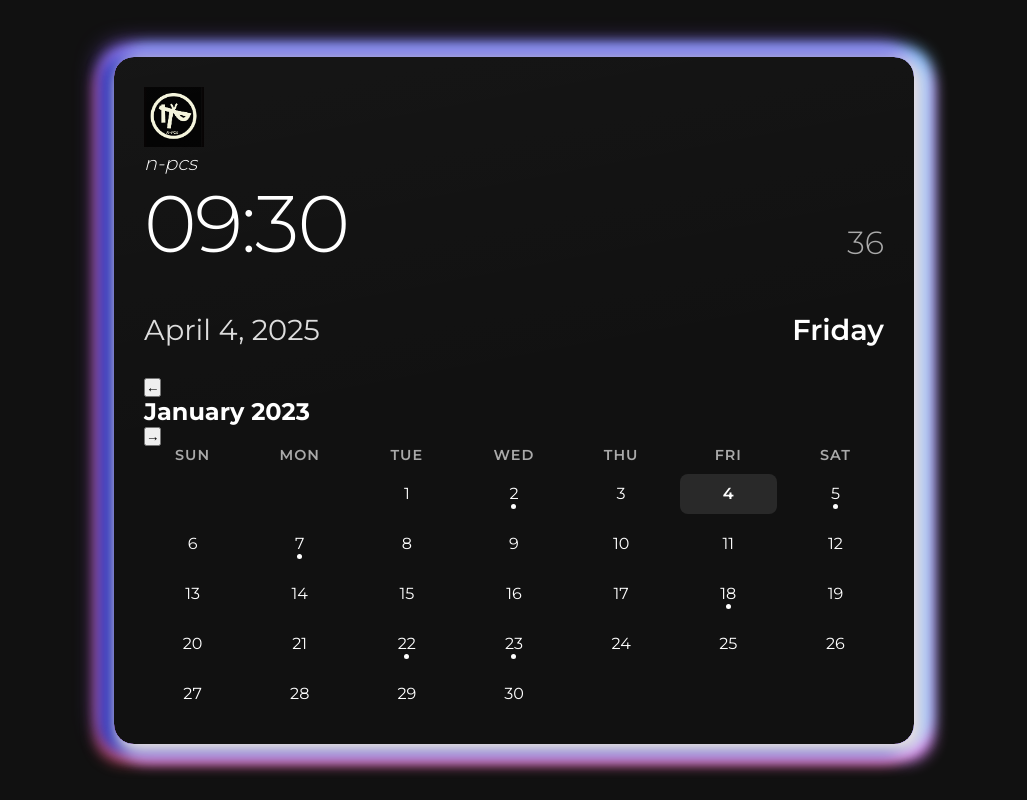
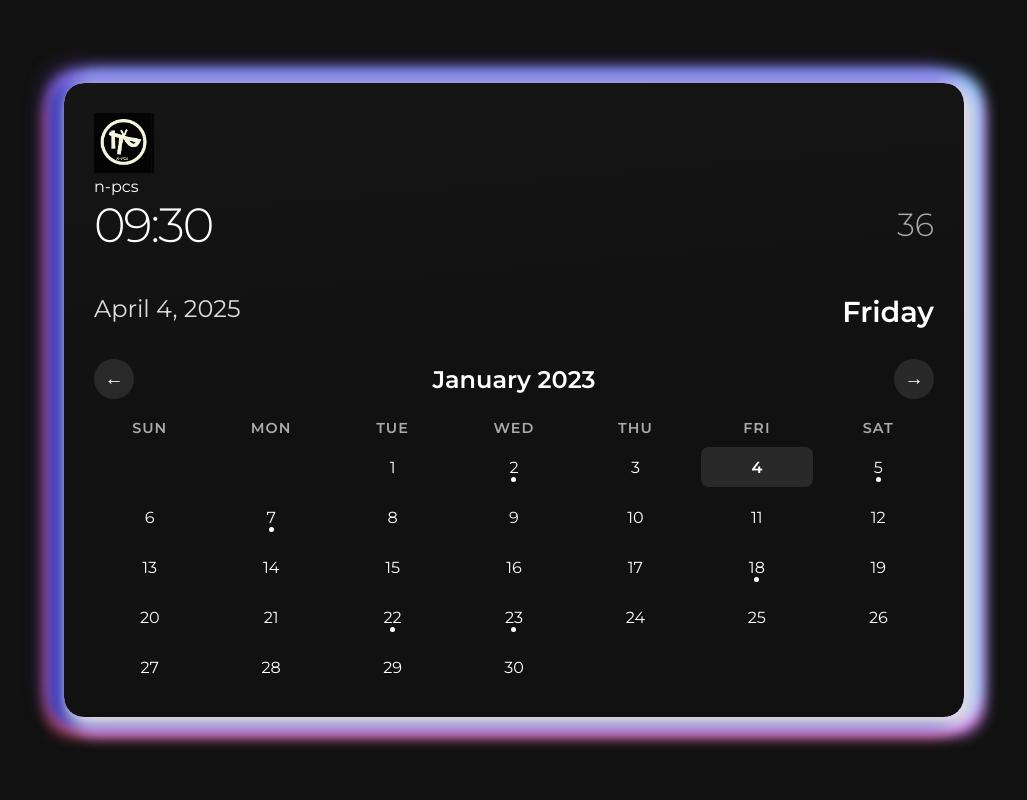
Before and after one commit to N-PCs/Clock-X-Calender, a plain HTML site: page index.html in a window 1280 px wide. Shown: the whole page, without its empty margins (126-1153 px from the left). Drawn offline with Linux system fonts and the light colour scheme.

Commit message:
Update style.css

```diff
--- a/style.css
+++ b/style.css
@@ -15,15 +15,17 @@ body {
     overflow: hidden;
 
 }
-p{
-    font-size: larger;
-    font-weight: 100;
-    font-style: italic;
 
+p1{
+    font-size: xx-large;
+    align-items: center;
+    justify-content: center;
+    padding: 150px 150px;
+    font-weight: bolder;
 }
 .container {
     width: 90%;
-    max-width: 800px;
+    max-width: 900px;
     background-color: #222;
     border-radius: 20px;
     padding: 30px;
@@ -62,7 +64,7 @@ p{
 }
 
 .time {
-    font-size: 5rem;
+    font-size: 3rem;
     font-weight: 300;
     letter-spacing: -2px;
 }
@@ -84,7 +86,7 @@ p{
 }
 
 .date {
-    font-size: 1.8rem;
+    font-size: 1.5rem;
     font-weight: 400;
     color: #ddd;
 }
@@ -179,3 +181,96 @@ p{
         font-size: 0.8rem;
     }
 }
+/* Previous styles remain the same, add these new styles at the bottom */
+
+.calendar-controls {
+    display: flex;
+    justify-content: space-between;
+    align-items: center;
+    margin-bottom: 20px;
+    position: relative;
+    z-index: 1;
+}
+
+.month-title {
+    font-size: 1.5rem;
+    font-weight: 600;
+    color: #fff;
+    margin: 0 15px;
+    text-align: center;
+    flex-grow: 1;
+}
+
+.month-nav {
+    background: rgba(255, 255, 255, 0.1);
+    border: none;
+    color: #fff;
+    width: 40px;
+    height: 40px;
+    border-radius: 50%;
+    font-size: 1.2rem;
+    cursor: pointer;
+    transition: all 0.3s ease;
+    display: flex;
+    align-items: center;
+    justify-content: center;
+}
+
+.month-nav:hover {
+    background: rgba(255, 255, 255, 0.2);
+    transform: scale(1.1);
+}
+
+.calendar-container {
+    position: relative;
+    min-height: 175px;
+    overflow: hidden;
+}
+
+.calendar {
+    transition: transform 0.5s ease, opacity 0.3s ease;
+}
+
+.calendar.slide-out-left {
+    transform: translateX(-100%);
+    opacity: 0;
+    position: absolute;
+    width: 100%;
+}
+
+.calendar.slide-out-right {
+    transform: translateX(100%);
+    opacity: 0;
+    position: absolute;
+    width: 100%;
+}
+
+.calendar.slide-in-left {
+    animation: slideInLeft 0.5s ease forwards;
+}
+
+.calendar.slide-in-right {
+    animation: slideInRight 0.5s ease forwards;
+}
+
+@keyframes slideInLeft {
+    from {
+        transform: translateX(100%);
+        opacity: 0;
+    }
+    to {
+        transform: translateX(0);
+        opacity: 1;
+    }
+}
+
+@keyframes slideInRight {
+    from {
+        transform: translateX(-100%);
+        opacity: 0;
+    }
+    to {
+        transform: translateX(0);
+        opacity: 1;
+    }
+}
```
